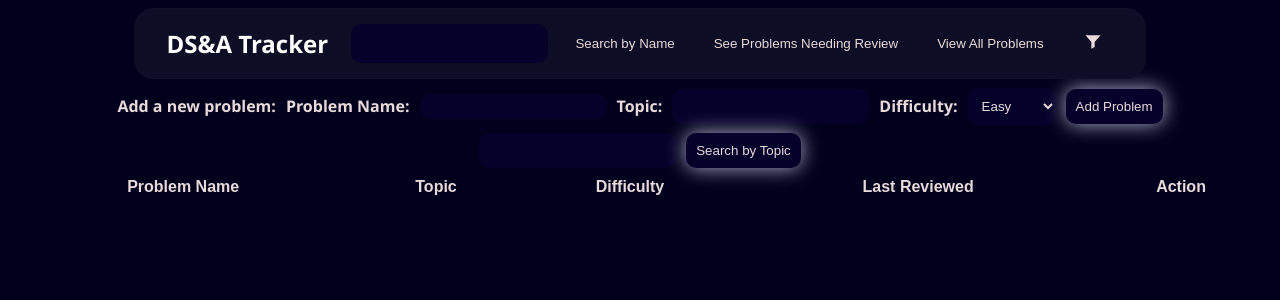
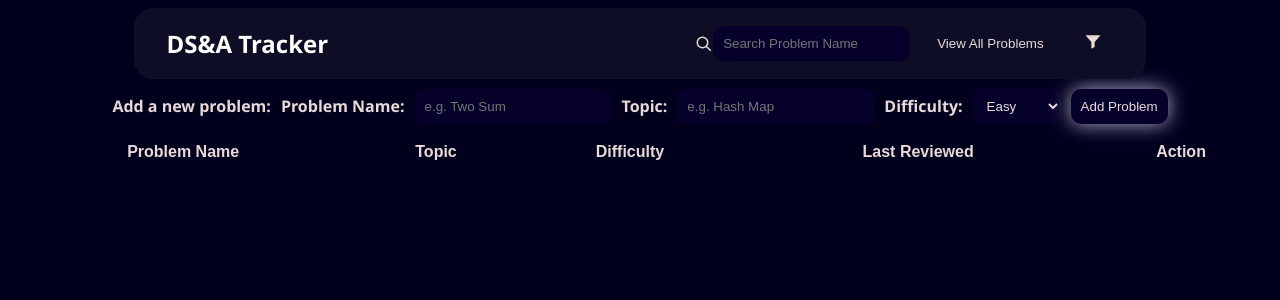
Before and after one commit to HaKh27/dsa-practice-tracker, a Flask app: page / in a window 1280 px wide. Shown: the top 300 px of the page. Run offline with Flask 3, Linux system fonts and the light colour scheme; data that the repository does not hold is empty; some libraries are stand-ins or nearby versions.

Commit message:
Add search icon+ pill bar. Add problems needing review to filter. Add colors to difficulty ranks

```diff
--- a/app.py
+++ b/app.py
@@ -107,8 +107,9 @@ def filter_problem():
     conn= get_connection()
     difficulties= request.args.getlist("difficulties")
     topics= request.args.getlist("topics")
+    needs_review= request.args.get("needs_review")=="true"
 
-    result= filter_problems(conn, difficulties, topics)
+    result= filter_problems(conn, difficulties, topics,needs_review)
 
     data = [{"id":r[0],"name":r[1],"topic":r[2], "difficulty":r[3],"last_reviewed": r[4]} for r in result]
     return jsonify(data)
--- a/db.py
+++ b/db.py
@@ -50,7 +50,7 @@ def filter_by_difficulty(conn,value):
     """ , value)
     return cursor.fetchall()
 
-def filter_problems(conn, difficulties, topics):
+def filter_problems(conn, difficulties, topics, needs_review):
     conditions=[]
     params=[]
 
@@ -64,18 +64,27 @@ def filter_problems(conn, difficulties, topics):
         conditions.append(f"LOWER(topic) IN ({placeholders})")
         params.extend([t.lower() for t in topics])
 
+    if needs_review:
+        order_clause= "last_reviewed ASC"
+        cutoff=str(date.today()-timedelta(days=7))
+        conditions.append("last_reviewed< %s")
+        params.append(cutoff)
+    else:
+        order_clause="""
+        CASE difficulty
+            WHEN 'Easy' THEN 1
+            WHEN 'Medium' THEN 2
+            WHEN 'Hard' THEN 3
+        END
+    """
+
     where_clause= " AND ".join(conditions) if conditions else "TRUE"
 
     cursor= conn.cursor()
     cursor.execute(f"""
         SELECT * FROM problems
         WHERE {where_clause}
-        ORDER BY
-            CASE difficulty
-                WHEN 'Easy' THEN 1
-                WHEN 'Medium' THEN 2
-                WHEN 'Hard' THEN 3
-            END
+        ORDER BY {order_clause}
     """, params)
     return cursor.fetchall()
 
--- a/static/style.css
+++ b/static/style.css
@@ -20,12 +20,7 @@ td {
     display:flex;
 }
 
-#name{
-    color:rgb(251, 251, 251);
-    padding: 5px;
 
-
-}
 
 th{
     padding:8px;
@@ -185,8 +180,12 @@ label,p {
     top: 100%;
     left: 0%;
     padding: 0.5%;
-    background-color: black;
+    background: rgba(30, 30, 40, 0.8);   /* semi-transparent dark tint, not solid black */
+    backdrop-filter: blur(12px);
+    -webkit-backdrop-filter: blur(90px);
+    border: 1px solid rgba(255, 255, 255, 0.15);
     border-radius: 10%;
+    box-shadow: 0 8px 32px rgba(0, 0, 0, 0.3);
     min-width: 180px;
 
 }
@@ -197,6 +196,7 @@ label,p {
 }
 .category-toggle{
     font-weight:bold;
+    text-align: left;
 }
 
 .category-options label{
@@ -205,3 +205,58 @@ label,p {
     gap: 10px;
     font-weight: normal;
 }
+
+.search-pill{
+    align-items: center;
+    display:flex;
+
+}
+
+.difficulty-pill {
+    align-items: center;
+    display:inline-flex;
+    justify-content: center;
+    padding: 4px 12px;
+    border-radius: 999px;
+    font-weight: 600;
+    font-size:0.85em;
+    backdrop-filter: blur(8px);
+    -webkit-backdrop-filter: blur(8px);
+}
+
+.difficulty-easy {
+    background-color: rgba(46, 125, 50, 0.35);
+    border: 1px solid rgba(46, 125, 50, 0.7);
+    color: white;
+}
+
+.difficulty-medium {
+    background-color: rgba(249, 168, 37, 0.3);
+    border: 1px solid rgba(249, 168, 37, 0.7);
+    color: white;
+}
+
+.difficulty-hard {
+    background-color: rgba(198, 40, 40, 0.35);
+    border: 1px solid rgba(198, 40, 40, 0.7);
+    color: white;
+}
+
+.difficulty-td{
+    text-align: center;
+    position: relative;
+}
+
+.difficulty-wrapper{
+    align-items: center;
+    display:inline-flex;
+    margin-right:22px;
+}
+
+.difficulty-td button{
+    position:absolute;
+    right:8px;
+    top:50%;
+    transform: translateY(-50%);
+
+}
--- a/templates/skeleton.html
+++ b/templates/skeleton.html
@@ -8,10 +8,15 @@
     <nav class="navbar">
     <h1>DS&A Tracker</h1>
     <div class="nav-actions">
-        <input type="text" id="searchName" name="searchName">
-        <button type="button" id="searchByName">Search by Name</button>
+        <div class="search-pill">
+            <svg viewBox="0 0 24 24" width="18" height="18" fill="none" stroke="currentColor" stroke-width="2">
+                <circle cx="10" cy="10" r="7"/>
+                <line x1="21" y1="21" x2="15" y2="15"/>
+            </svg>
+            <input type="text" placeholder="Search Problem Name" id="searchName">
+        </div>
 
-        <button type="button" id="reviewButton">See Problems Needing Review</button>
+
 
         <button type="button" id ="viewAllButton">View All Problems</button>
 
@@ -33,7 +38,13 @@
         <div class="filter-category">
             <button class="category-toggle" id="topicToggle">Topics</button>
             <div class="category-options hidden" id="topicOptions">
+        </div>
 
+        <div class="filter-category">
+            <button class="category-toggle" id="needsReviewToggle">Problems Needing Review</button>
+            <div class="category-options hidden">
+                <label><input type="checkbox" id="needsReviewCheckbox">Needs Review</label>
+            </div>
         </div>
 
         </div>
@@ -47,10 +58,10 @@
             <div class="problem_form">
         <p>Add a new problem: </p>
         <label for ="name">Problem Name: </label>
-        <input type="text" id="name" name="name">
+        <input type="text" id="name" name="name" placeholder="e.g. Two Sum">
 
         <label for="topic">Topic: </label>
-        <input type="text" id="topic" name="topic">
+        <input type="text" id="topic" name="topic" placeholder="e.g. Hash Map">
 
         <label for="difficulty">Difficulty: </label>
         <select id="difficulty" name="difficulty">
@@ -63,10 +74,7 @@
         </div>
     </form>
 
-    <div class="button_type">
-        <input type="text" id="searchTopic" name="searchTopic">
-        <button type="button" id="searchByTopic">Search by Topic</button>
-    </div>
+
 
     <table>
         <tr>
@@ -81,15 +89,15 @@
     </div>
     <script>
         let activeCancel = null;
-        let currentDifficulties=[]
+        let currentDifficulties=[];
+        let currentTopics=[];
+        let currentNeedsReview= false;
+        const needsReviewCheckbox=document.getElementById("needsReviewCheckbox");
         const button= document.getElementById("submit")
         const nameInput=document.getElementById("name");
         const topicInput= document.getElementById("topic");
         const difficultyInput= document.getElementById("difficulty");
-        const reviewButton=document.getElementById("reviewButton")
-        const searchTopicBttn= document.getElementById("searchByTopic")
         const searchNameBttn= document.getElementById("searchByName")
-        const searchTopicInput=document.getElementById("searchTopic")
         const searchNameInput=document.getElementById("searchName")
         const viewAllButton= document.getElementById("viewAllButton")
         const form=document.querySelector("form")
@@ -116,6 +124,10 @@
 
         );
 
+        needsReviewCheckbox.addEventListener("change", function(event){
+            currentNeedsReview= needsReviewCheckbox.checked;
+            refreshTable();
+        })
 
 
 
@@ -124,48 +136,9 @@
             loadProblems();
         })
 
-        reviewButton.addEventListener("click", function(event){
-            event.preventDefault();
-            fetch("/get-needs-review")
-            .then(response=> response.json())
-            .then(data=> {
-                const table= document.querySelector("table")
-                table.innerHTML= `<tr>
-                    <th>Problem Name</th>
-                    <th>Topic</th>
-                    <th>Difficulty</th>
-                    <th>Last Reviewed</th>
-                    <th>Action</th>
-                </tr>`
 
-                for (const problem of data) {
-                    buildRow(problem,table);
-
-                }
-            })
-
-        });
-
-        searchTopicBttn.addEventListener("click", function(event){
-            event.preventDefault();
-            fetch("/search-by-topic?partial="+searchTopicInput.value)
-            .then(response=>response.json())
-            .then(data=>{
-                const table= document.querySelector("table")
-                table.innerHTML= `<tr>
-                    <th>Problem Name</th>
-                    <th>Topic</th>
-                    <th>Difficulty</th>
-                    <th>Last Reviewed</th>
-                    <th>Action</th>
-                </tr>`
-                for (const problem of data) {
-                    buildRow(problem,table);
-                }
-            })
-        })
-
-        searchNameBttn.addEventListener("click", function(event){
+        searchNameInput.addEventListener("keydown", function(event){
+            if (event.key==="Enter"){
                 event.preventDefault();
                 fetch("/search-by-name?partial="+searchNameInput.value)
                 .then(response=>response.json())
@@ -180,9 +153,10 @@
                     </tr>`
                     for (const problem of data) {
                         buildRow(problem,table);
+
                 }
             })
-        })
+        }})
 
         button.addEventListener("click", function(event){
             event.preventDefault();
@@ -201,12 +175,14 @@
         });
 
         function refreshTable(){
-            if  (currentDifficulties.length===0 && currentTopics.length===0){
+            if  (currentDifficulties.length===0 && currentTopics.length===0 && currentNeedsReview===false){
                 loadProblems();
             } else {
                 const params= new URLSearchParams();
                 currentDifficulties.forEach(value=> params.append("difficulties",value));
                 currentTopics.forEach(value=> params.append("topics",value));
+                params.append("needs_review",currentNeedsReview);
+
                 fetch(`/filter-problems?${params.toString()}`)
                 .then (response=> response.json())
                 .then (data=>renderProblems(data))
@@ -268,11 +244,28 @@
             pencilBttn4.textContent="✏️";
             pencilBttn4.style.marginLeft = "10px";
             const difficultyCell=document.createElement("td");
-            difficultyWrapper.textContent=problem.difficulty;
+
+            let difficultyClass;
+            if (problem.difficulty==="Easy") {
+                difficultyClass= "difficulty-easy";
+            } else if (problem.difficulty==="Medium"){
+                difficultyClass = "difficulty-medium";
+            } else if (problem.difficulty==="Hard") {
+                difficultyClass= "difficulty-hard";
+            }
+
+            const difficultyPill=document.createElement("span")
+            difficultyPill.textContent=problem.difficulty
+
+            difficultyPill.classList.add("difficulty-pill", difficultyClass);
+            difficultyCell.classList.add("difficulty-td")
+            difficultyWrapper.appendChild(difficultyPill);
+
             difficultyWrapper.appendChild(pencilBttn4);
             difficultyCell.appendChild(difficultyWrapper)
             newRow.appendChild(difficultyCell);
-            difficultyWrapper.classList.add("editable-cell")
+            difficultyWrapper.classList.add("editable-cell", "difficulty-wrapper")
+
 
             //last_reviewed cell
             const lrWrapper=document.createElement("span")
```
Lines whose indentation alone changed are shown as unchanged.
